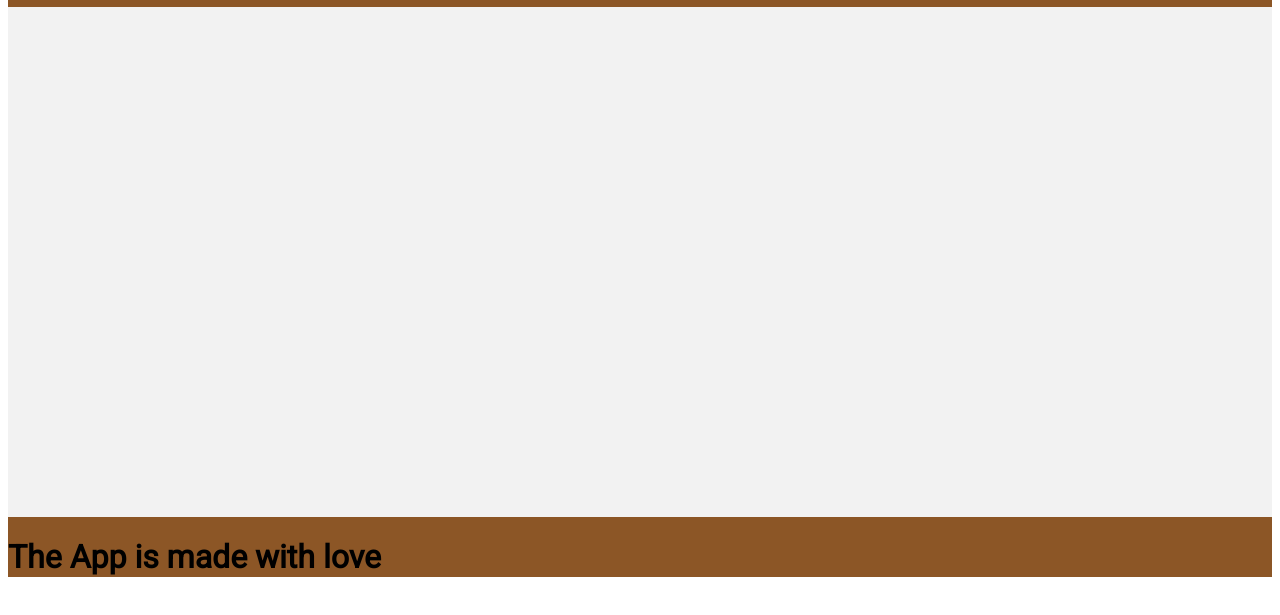
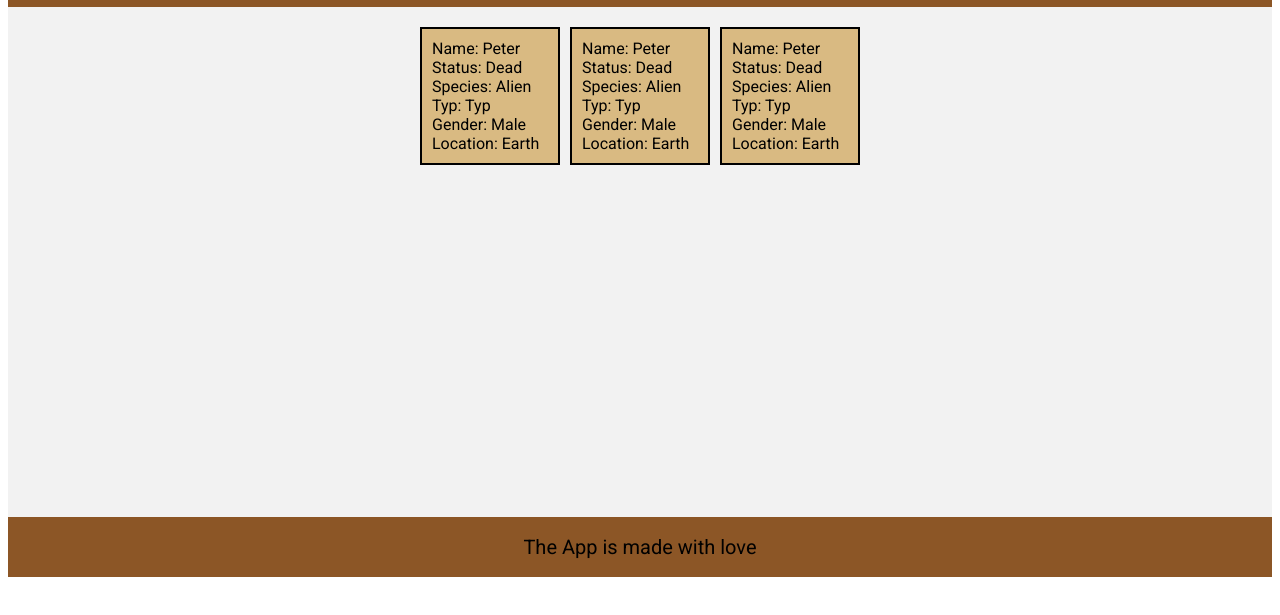
Before and after one commit to soerendolling/rick-and-morty-exercise, a website built with Vite: page index.html in a window 1280 px wide. Shown: the part 81-696 px from the top of the page. Built offline with nearby package versions, Linux system fonts and the light colour scheme.

Commit message:
Add character cards

```diff
--- a/index.html
+++ b/index.html
@@ -22,39 +22,39 @@
     </header>
     <main class="body-main">
       <div class="main-content">
-        <div class="main-character-card">
+        <article class="main-character-card">
           <div class="character-card__image"></div>
-          <div class="character-card__name"></div>
-          <div class="character-card__status"></div>
-          <div class="character-card__species"></div>
-          <div class="character-card__typ"></div>
-          <div class="character-card__gender"></div>
-          <div class="character-card__location"></div>
-        </div>
-        <div class="main-character-card">
+          <div class="character-card__name">Name: Peter</div>
+          <div class="character-card__status">Status: Dead</div>
+          <div class="character-card__species">Species: Alien</div>
+          <div class="character-card__typ">Typ: Typ</div>
+          <div class="character-card__gender">Gender: Male</div>
+          <div class="character-card__location">Location: Earth</div>
+        </article>
+        <article class="main-character-card">
           <div class="character-card__image"></div>
-          <div class="character-card__name"></div>
-          <div class="character-card__status"></div>
-          <div class="character-card__species"></div>
-          <div class="character-card__typ"></div>
-          <div class="character-card__gender"></div>
-          <div class="character-card__location"></div>
-        </div>
-        <div class="main-character-card">
+          <div class="character-card__name">Name: Peter</div>
+          <div class="character-card__status">Status: Dead</div>
+          <div class="character-card__species">Species: Alien</div>
+          <div class="character-card__typ">Typ: Typ</div>
+          <div class="character-card__gender">Gender: Male</div>
+          <div class="character-card__location">Location: Earth</div>
+        </article>
+        <article class="main-character-card">
           <div class="character-card__image"></div>
-          <div class="character-card__name"></div>
-          <div class="character-card__status"></div>
-          <div class="character-card__species"></div>
-          <div class="character-card__typ"></div>
-          <div class="character-card__gender"></div>
-          <div class="character-card__location"></div>
-        </div>
+          <div class="character-card__name">Name: Peter</div>
+          <div class="character-card__status">Status: Dead</div>
+          <div class="character-card__species">Species: Alien</div>
+          <div class="character-card__typ">Typ: Typ</div>
+          <div class="character-card__gender">Gender: Male</div>
+          <div class="character-card__location">Location: Earth</div>
+        </article>
       </div>
     </main>
     <footer class="body-footer">
-      <h1 class="footer-text">The App is made with love</h1>
+      <p class="footer-text">The App is made with love</p>
     </footer>
-    <div id="app"></div>
+    <!-- <div id="app"></div> -->
     <script type="module" src="/src/main.js"></script>
   </body>
 </html>
--- a/src/styles/base.css
+++ b/src/styles/base.css
@@ -12,7 +12,7 @@ html {
 .body-grid {
   display: grid;
   grid-template-rows: [header] 80px [main] 510px [footer] 60px;
-  grid-template-columns: auto;
+  grid-template-columns: [left-gutter] 10px [content] auto [right-gutter] 10px;
 }
 
 .body-header {
@@ -21,16 +21,19 @@ html {
   justify-content: space-around;
   align-items: center;
   grid-row: header;
+  grid-column: 1/ 4;
   background-color: var(--header-color);
 }
 
 .body-main {
   grid-row: main;
+  grid-column: 1 / 4;
   background-color: var(--main-background-color);
 }
 
 .body-footer {
   grid-row: footer;
+  grid-column: 1 / 4;
   background-color: var(--header-color);
 }
 
@@ -52,12 +55,26 @@ html {
 }
 
 .main-content {
+  grid-column: content;
   display: flex;
   flex-direction: row;
   flex-wrap: wrap;
+  justify-content: center;
+  gap: 10px;
+  margin: 20px 10px;
 }
 
 .main-character-card {
-  border-radius: 8px;
+  height: auto;
+  width: 140px;
+  padding: 10px;
+  border: solid 2px black;
   background-color: var(--card-color);
 }
+
+.body-footer {
+  display: flex;
+  justify-content: center;
+  align-items: center;
+  font-size: 20px;
+}
```
